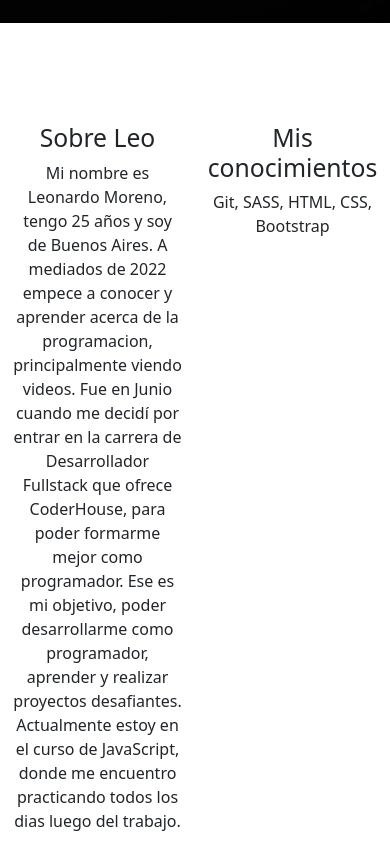
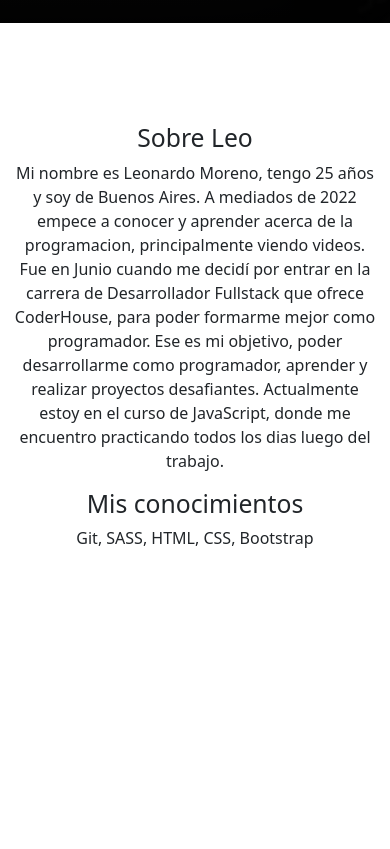
Before and after one commit to LeeoMoreno/Moreno-Leonardo-Portfolio, a website: page index.html in a window 390 px wide. Shown: the part 1680-2529 px from the top of the page. After the commit the page ends 2246 px from the top, so only its background shows below. Drawn offline with nearby package versions, Linux system fonts and the light colour scheme; files that its build step writes are made by us from their sources.

Commit message:
arreglo columnas sobre leo

```diff
--- a/index.html
+++ b/index.html
@@ -57,7 +57,7 @@
 
   <section class="sobreLeo container text-center">
     <div class="row align-items-start">
-      <div class="col">
+      <div class="col-sm-12 col-xl-6">
         <h2>Sobre Leo</h2>
         <p class="">Mi nombre es Leonardo Moreno, tengo 25 años y soy de Buenos Aires. A mediados de 2022 empece a
           conocer y aprender acerca de la programacion, principalmente viendo videos. Fue en Junio cuando me decidí por
@@ -67,7 +67,7 @@
           del trabajo. </p>
       </div>
 
-      <div class="col">
+      <div class="col-sm-12 col-xl-6">
         <h2>Mis conocimientos</h2>
         <p>Git, SASS, HTML, CSS, Bootstrap</p>
       </div>
```
